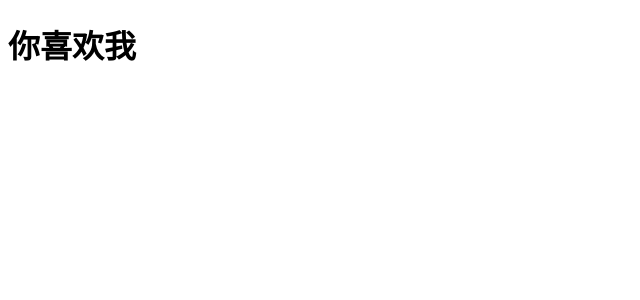
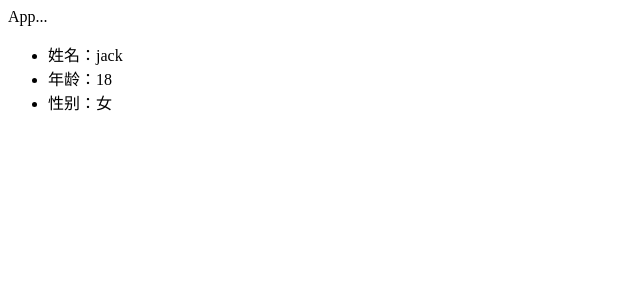
Before and after one commit to xpromise/class0610, a React (Create React App) app in the folder 02.react_cli/: page / in a window 1280 px wide. Shown: the top 300 px of the page, without its empty margins (0-640 px from the left). Built offline with nearby package versions, Linux system fonts and the light colour scheme.

Commit message:
feat: react组件属性props

```diff
--- a/02.react_cli/src/App.jsx
+++ b/02.react_cli/src/App.jsx
@@ -1,50 +1,22 @@
 import React, { Component } from "react";
+// 引入其他组件
+import Child from "./Child";
 
-// 在react控制用户界面发生变化，就要控制state
-class App extends Component {
-  // constructor(props) {
-  //   // 调用父类的constructor
-  //   super(props); // 但使用extends语法，必须使用super
+export default class App extends Component {
+  render() {
+    const person = {
+      name: "jack",
+      age: 18,
+      // sex: "男",
+    };
 
-  //   // 初始化state
-  //   this.state = {
-  //     isLikeMe: true,
-  //   };
-  // }
-
-  // 简写
-  state = {
-    isLikeMe: true
-  }
-
-  // 默认情况下函数this是undefined
-  // 改成箭头函数，this就是组件实例对象
-  // 总结: 在React中生命周期函数的this指向组件实例对象，其他函数的this默认为undefined
-  handleClick = () => {
-    // console.log(this);
-    const { isLikeMe } = this.state;
-    // 修改state的值
-    this.setState({
-      isLikeMe: !isLikeMe,
-    });
-  };
-
-  render() {
-    // 读取state数据
-    const { isLikeMe } = this.state;
-
-    // 问题：函数会创建n次
-    // const handleClick = () => {
-    //   // console.log(this);
-    //   // 修改state的值
-    //   this.setState({
-    //     isLikeMe: !isLikeMe,
-    //   });
-    // };
-
-    // 凡是使用jsx语法，都要引入React
-    return <h1 onClick={this.handleClick}>{isLikeMe ? "你喜欢我" : "我喜欢你"}</h1>;
+    return (
+      <div>
+        App...
+        {/* 通过组件标签使用组件 */}
+        {/* <Child name={person.name} age={person.age} sex={person.sex}/> */}
+        <Child {...person} />
+      </div>
+    );
   }
 }
-
-export default App;
--- /dev/null
+++ b/02.react_cli/src/Child.jsx
@@ -0,0 +1,40 @@
+import React, { Component } from "react";
+import PropTypes from 'prop-types';
+
+export default class Child extends Component {
+  // static 静态的：给类定义直接属性和方法
+  // 如果不用static定义，就是给类的原型定义属性和方法
+  static propTypes = {
+    name: PropTypes.string.isRequired, // 必选属性
+    age: PropTypes.number.isRequired,
+    sex: PropTypes.string, // 可选属性
+  }
+
+  static defaultProps = {
+    sex: '女',
+  }
+
+  render() {
+    // 读取props
+    const { name, age, sex } = this.props;
+
+    return (
+      <ul>
+        <li>姓名：{name}</li>
+        <li>年龄：{age}</li>
+        <li>性别：{sex}</li>
+      </ul>
+    );
+  }
+}
+
+// // 对组件要接受的属性进行类型和必要性限制
+// Child.propTypes = {
+//   name: PropTypes.string.isRequired, // 必选属性
+//   age: PropTypes.number.isRequired,
+//   sex: PropTypes.string, // 可选属性
+// }
+// // 默认值
+// Child.defaultProps = {
+//   sex: '女',
+// }
```
Also changed, not shown: 02.react_cli/src-state/App.jsx (added, +50 -0 lines), 02.react_cli/src-state/index.js (added, +11 -0 lines), 02.react_cli/src/index.js (+4 -9 lines), 1 other file (tests, documents, lock files or other folders).
